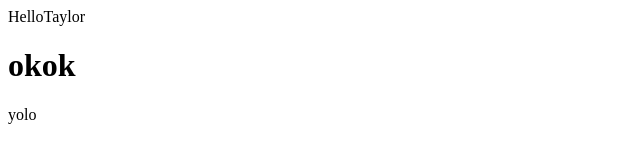
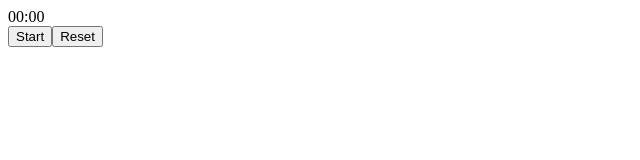
Before and after one commit to JonathanMaillard/react-pomodoro, a React app: page / in a window 1280 px wide. Shown: the whole page, without its empty margins (0-640 px from the left). Built offline with nearby package versions, Linux system fonts and the light colour scheme.

Commit message:
test eslint

```diff
--- a/src/index.html
+++ b/src/index.html
@@ -6,9 +6,7 @@
     <title>Pomodoro Timer</title>
 </head>
 <body>
-    <div id="hello-example"></div>
-    <h1>okok</h1>
-        <p>yolo</p>
+    <div id="timer"></div>
 
 
 
--- a/src/index.js
+++ b/src/index.js
@@ -1,19 +1,26 @@
-console.log("hello world");
+import React from "react";
+import ReactDOM from "react-dom";
 
-console.log("hiil");
+/*function Welcome (props) {
+  return <h1>Bonjour</h1>
+}*/
 
-import React from "react";
-import {render} from "react-dom";
-
-class HelloMessage extends React.Component {
-    render() {
-        return <div>{`Hello${this.props.name}`}</div>;
-    }
-}
-
-render(
-    <HelloMessage name={"Taylor"} />,
-    document.querySelector("#hello-example"),
+const Timer = () => (
+    <div className={"container"}>
+        <div className={"time"}>
+            <span className={"minute"}>{"00"}</span>
+            <span>{":"}</span>
+            <span className={"second"}>{"00"}</span>
+        </div>
+        <div className={"buttons"}>
+            <button onClick={() => null} className={"start"}>
+                {"Start"}
+            </button>
+            <button onClick={() => null} className={"reset"}>
+                {"Reset"}
+            </button>
+        </div>
+    </div>
 );
 
-//console.log("yo");
+ReactDOM.render(<Timer />, document.querySelector("#timer"));
```
Also changed, not shown: 1 other file.
